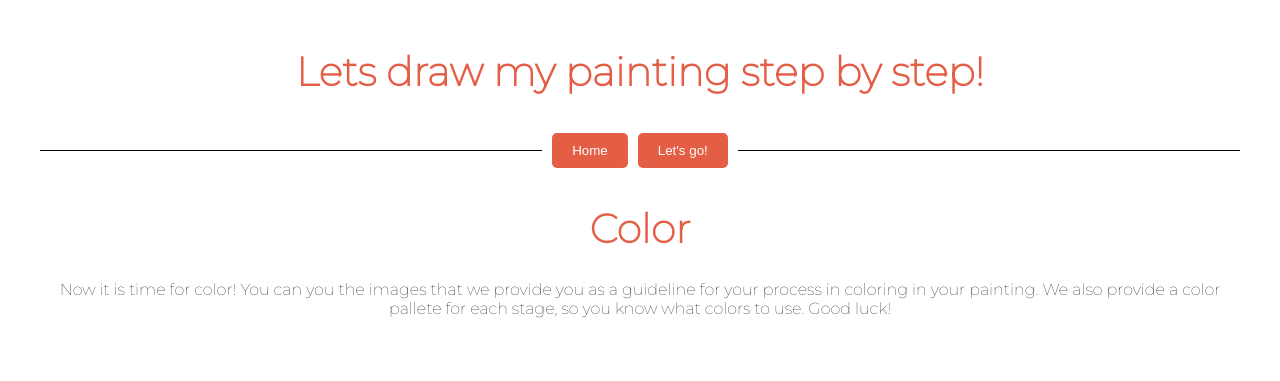
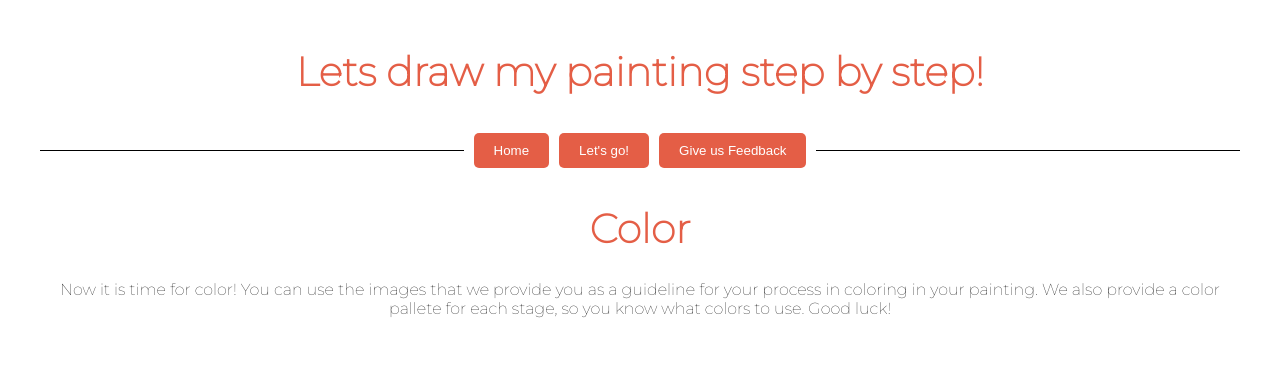
Before and after one commit to shivenPython2023/fina, a Flask app: template templates/realcolor.html in a window 1280 px wide. Shown: the top 381 px of the page. Run offline with Flask 3, Linux system fonts and the light colour scheme; the template is opened without the code that fills it, so the values that code supplies are empty.

Commit message:
Update realcolor.html

```diff
--- a/templates/realcolor.html
+++ b/templates/realcolor.html
@@ -15,7 +15,7 @@
   <link href="https://fonts.googleapis.com/css?family=Montserrat:100" rel="stylesheet">
   <title>Color Processing Result</title>
 </head>
-<style>
+  <style>
       /* CSS styles */
       body {
           margin: 0;
@@ -94,7 +94,8 @@
             font-size: 17px;
             margin: 0 10px;
         }
-</style>
+  </style>
+</head>
 <body>
    <div class="container">
        <h1>Lets draw my painting step by step!</h1>
@@ -103,11 +104,12 @@
            <div class="button-container">
                <button onclick="window.location.href = '/';">Home</button>
                <button onclick="window.location.href = '/color.html';">Let's go!</button>
-           </div>
+               <button onclick="window.location.href = '/feedback.html';">Give us Feedback</button>
+            </div>
            <hr>
        </div>
        <h1>Color</h1>
-       <p>Now it is time for color! You can you the images that we provide you as a guideline for your process in coloring in your painting. We also provide a color pallete for each stage, so you know what colors to use. Good luck!</p>
+       <p>Now it is time for color! You can use the images that we provide you as a guideline for your process in coloring in your painting. We also provide a color pallete for each stage, so you know what colors to use. Good luck!</p>
    </div>
    <div class="display">
     <div class="image-wrapper">
```
